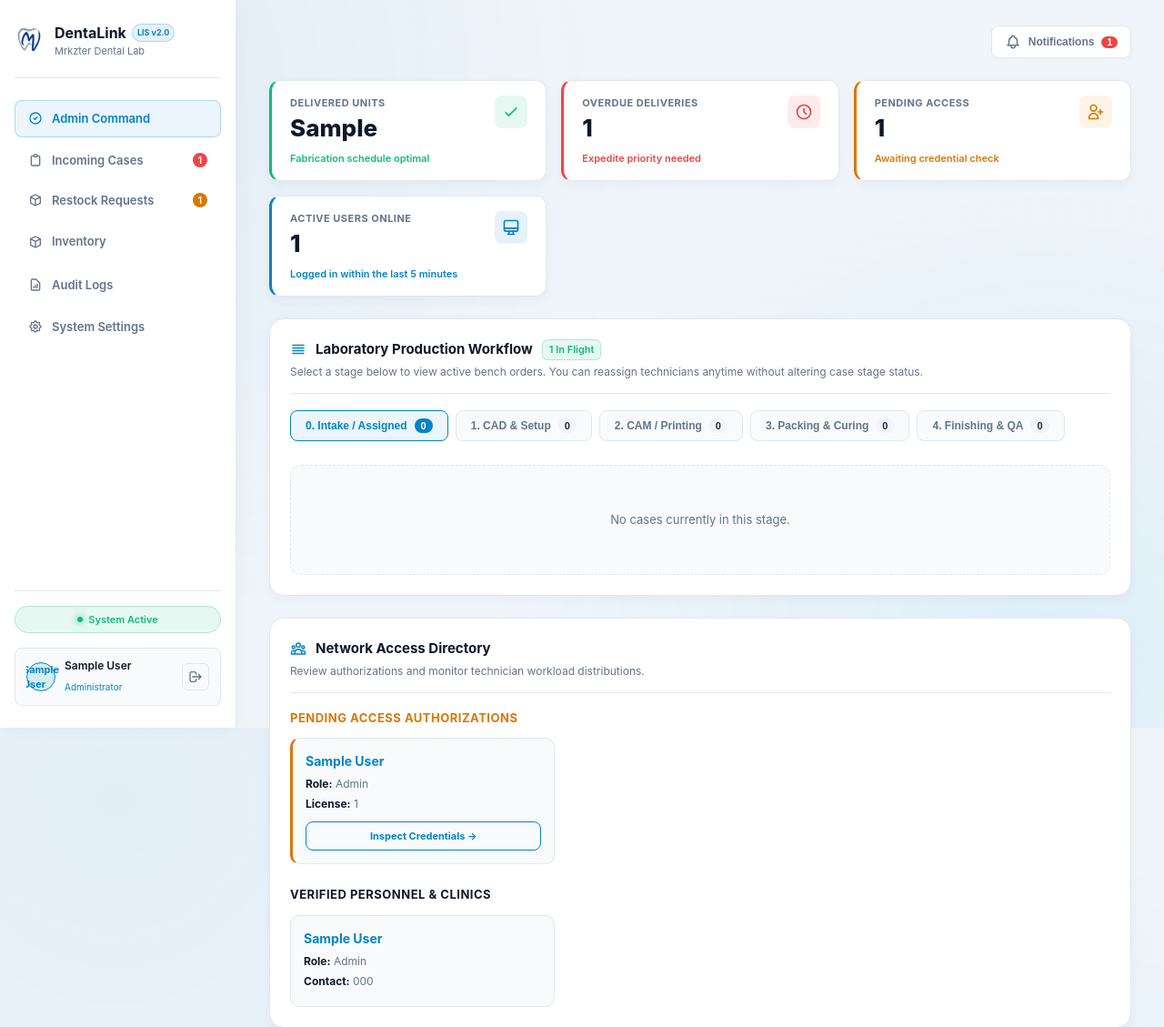
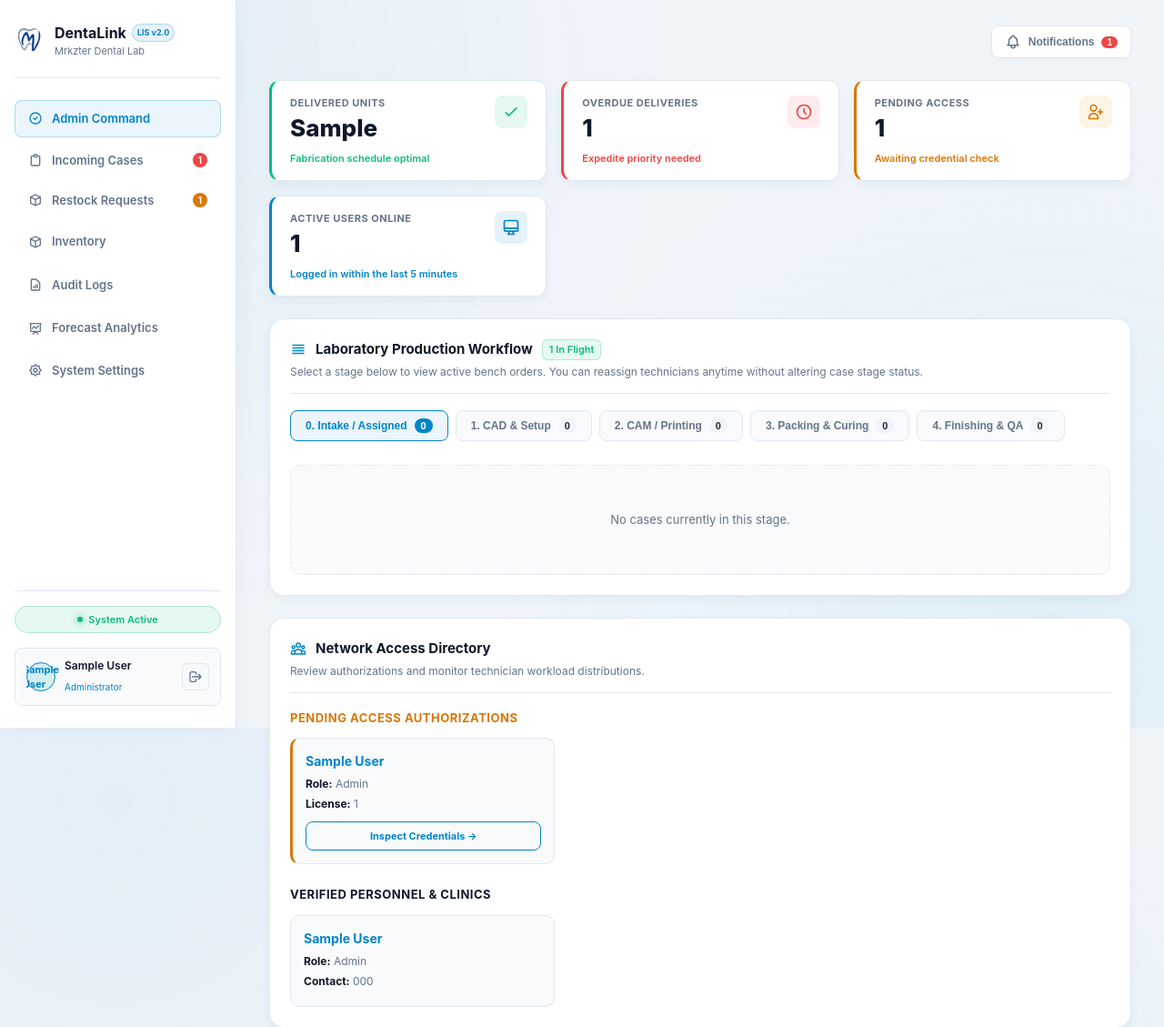
Before and after one commit to Chardiii/DentaLink, a Flask app: template templates/admin_dashboard.html in a window 1280 px wide. Shown: the top 1129 px of the page at 91% size. Run offline with Flask 3, Linux system fonts and the light colour scheme; the template is opened without the code that fills it: most values are stand-ins (such as "Sample title", 1, 10 or a date in 2020).

```diff
--- a/templates/admin_dashboard.html
+++ b/templates/admin_dashboard.html
@@ -429,6 +429,12 @@
                         Audit Logs
                     </span>
                 </a>
+                <a href="{{ url_for('admin_forecast_analytics') }}" class="nav-pill">
+    <span class="nav-content">
+        <svg width="16" height="16" fill="none" stroke="currentColor" viewBox="0 0 24 24"><path stroke-linecap="round" stroke-linejoin="round" stroke-width="2" d="M7 12l3-3 3 3 4-4M8 21l4-4 4 4M3 4h18M4 4h16v12a1 1 0 01-1 1H5a1 1 0 01-1-1V4z"></path></svg>
+        Forecast Analytics
+    </span>
+</a>
 
                 <!-- WORKSPACE SETTINGS BUTTON -->
                 <button type="button" class="nav-pill" onclick="openSettingsModal()">
```
